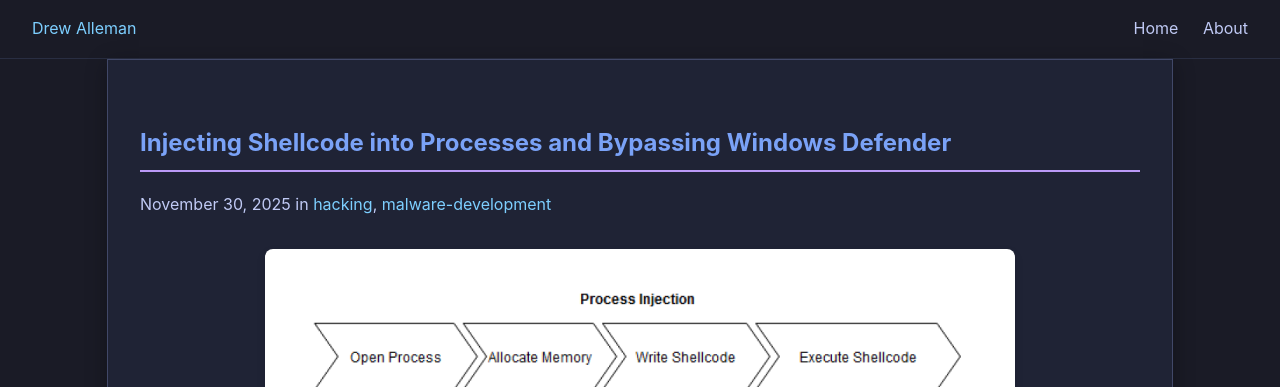
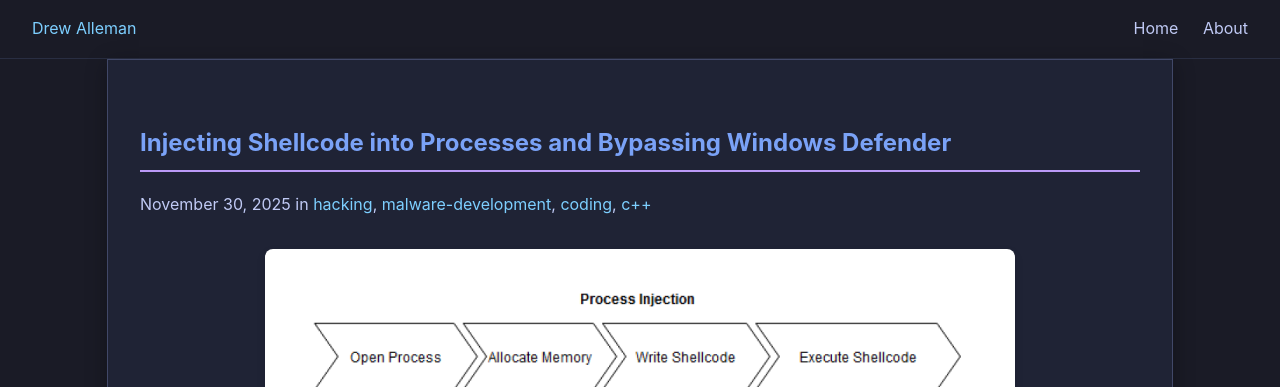
Before and after one commit to Drew-Alleman/drewalleman.xyz, a Jekyll site: the page built from _posts/2025-11-30-Injecting-Shellcode-into-Processes-and-Bypassing-Windows-Defender.md, in a window 1280 px wide and 900 px high. Shown: the top 387 px of the window. Built offline with Jekyll 4.4.1, drawn with Linux system fonts in a browser that asks for light colours.

Commit message:
Add 'coding' and 'c++' categories and tags

```diff
--- a/_posts/2025-11-30-Injecting-Shellcode-into-Processes-and-Bypassing-Windows-Defender.md
+++ b/_posts/2025-11-30-Injecting-Shellcode-into-Processes-and-Bypassing-Windows-Defender.md
@@ -6,6 +6,8 @@
 categories:
   - hacking
   - malware-development
+  - coding
+  - c++
 tags:
   - cpp
   - hacking
```
